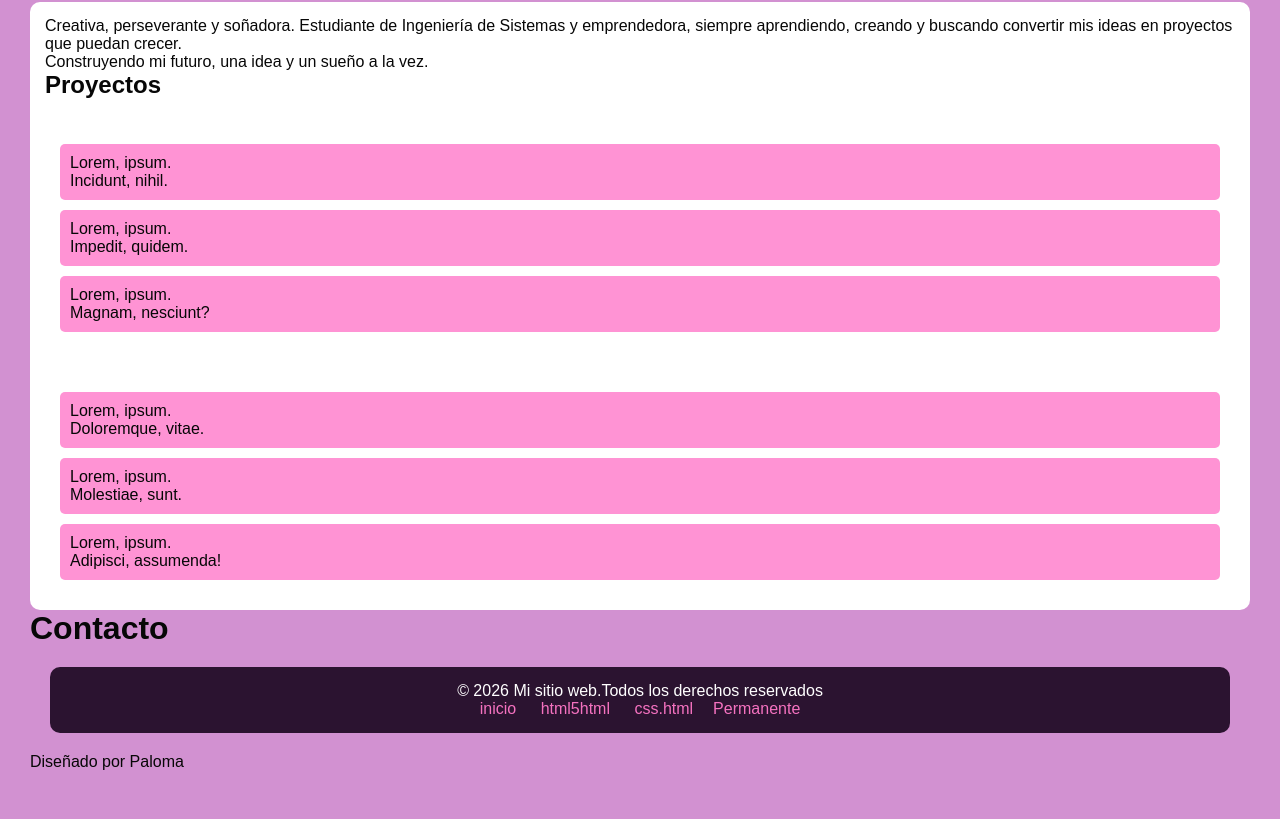
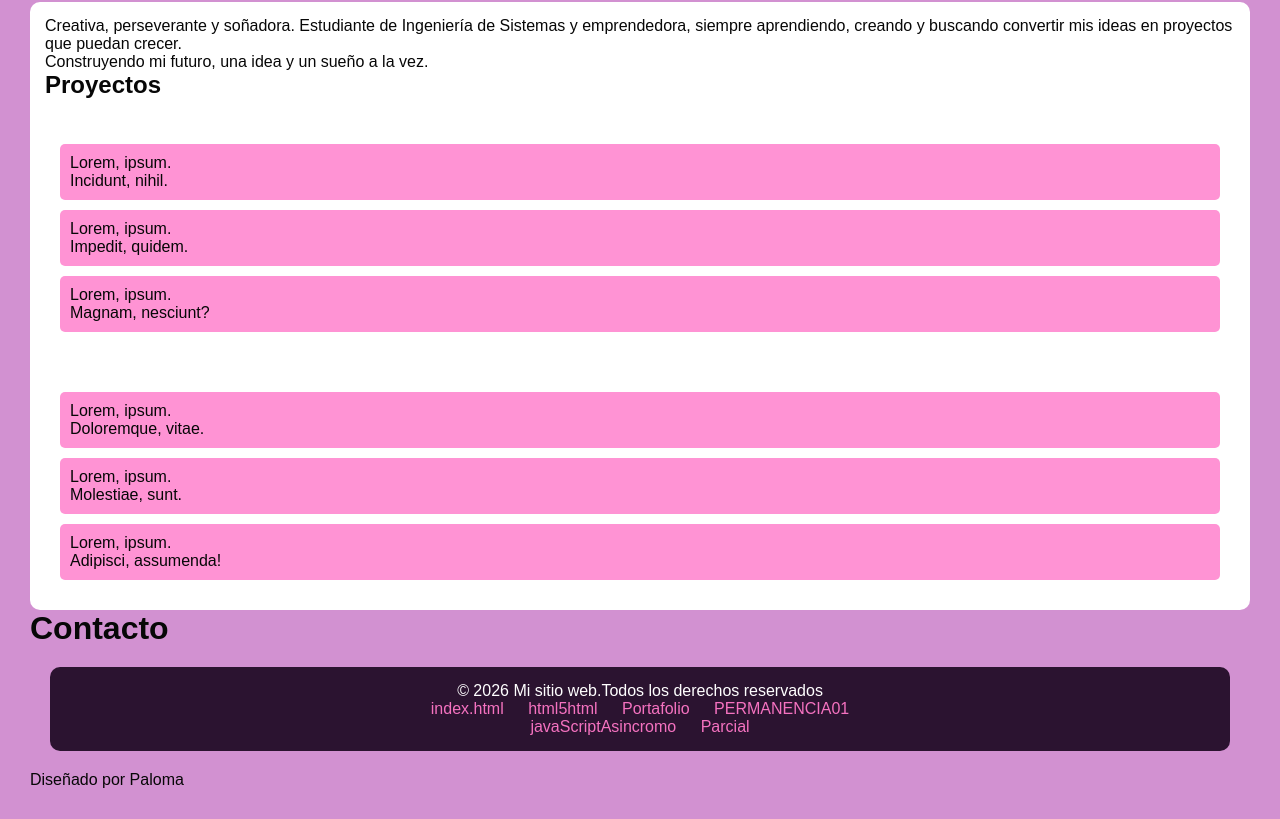
Before and after one commit to palomaarotinco-alt/html5, a plain HTML site: page css.html in a window 1280 px wide. Shown: the part 150-969 px from the top of the page. Drawn offline with Linux system fonts and the light colour scheme.

Commit message:
Completado

```diff
--- a/css.html
+++ b/css.html
@@ -52,9 +52,16 @@
 <h1>Contacto</h1>
 <footer>
     <p>&copy; 2026 Mi sitio web.Todos los derechos reservados</p>
-        <nav><a href="index.html">inicio</a> <a href="html5.html">html5html</a> <a href="css.html">css.html</a><a href="PERMANENCIA01.html">Permanente</a></nav>
+        <nav><a href="index.html">index.html</a>
+        <a href="html5.html">html5html</a>
+        <a href="https://palomaarotinco-alt.github.io/Portafolio/">Portafolio</a>
+    <a href="./PERMANENCIA01.html">PERMANENCIA01</a></nav>
+    <a href="./javaScriptAsincromo.html">javaScriptAsincromo</a>
+    <a href="./Parcial.html">Parcial</a>
+
     </footer>
     <p>Diseñado por Paloma </p>
+</footer>
 
 </body>
 </html>
```
Also changed, not shown: html5.html (+8 -1 lines), javaScriptAsincromo.html (+13 -0 lines).
